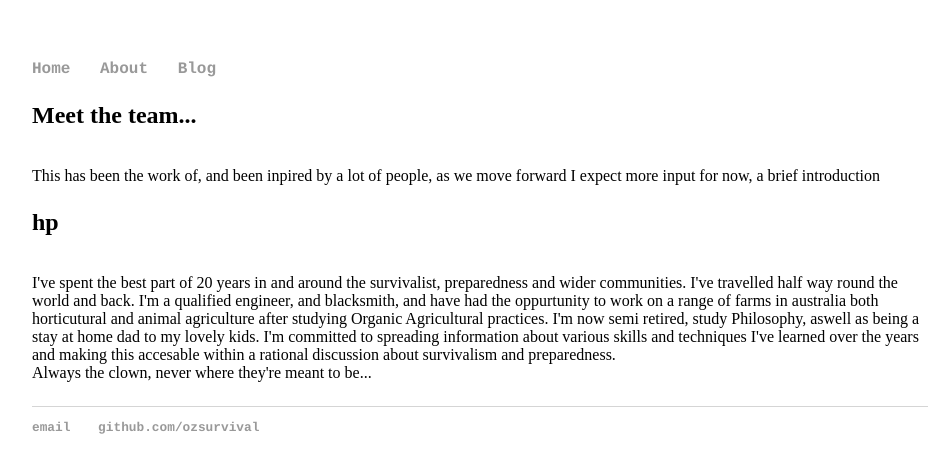
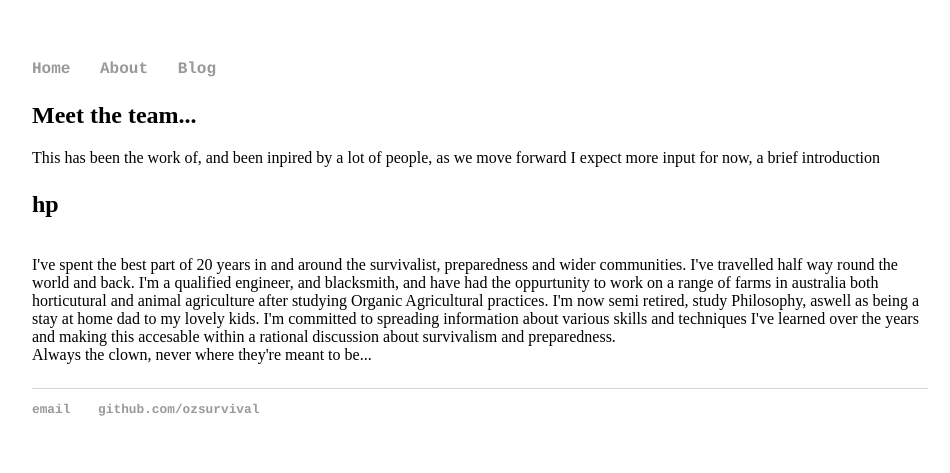
Before and after one commit to ozsurvival/ozsurvival.github.io, a Jekyll site: the page built from about/index.html, in a window 1280 px wide. Shown: the top 473 px of the page, without its empty margins (160-1110 px from the left). Built offline with Jekyll 4.4.1, drawn with Linux system fonts in a browser that asks for light colours.

```diff
--- a/about/index.html
+++ b/about/index.html
@@ -5,7 +5,7 @@ title: About
 <div class="blurb">
 
 <p><h2>Meet the team...</h2>
-<br>This has been the work of, and been inpired by a lot of people, as we move forward I expect more input for now, a brief introduction</p>
+This has been the work of, and been inpired by a lot of people, as we move forward I expect more input for now, a brief introduction</p>
 
 <p><h2>hp</h2><br>
 I've spent the best part of 20 years in and around the survivalist, preparedness and wider communities. I've travelled half way round the world and back. I'm a qualified engineer, and blacksmith, and have had the oppurtunity to work on a range of farms in australia both horticutural and animal agriculture after studying Organic Agricultural practices. I'm now semi retired, study Philosophy, aswell as being a stay at home dad to my lovely kids. I'm committed to spreading information about various skills and techniques I've learned over the years and making this accesable within a rational discussion about survivalism and preparedness. <br>Always the clown, never where they're meant to be...</p>
```
